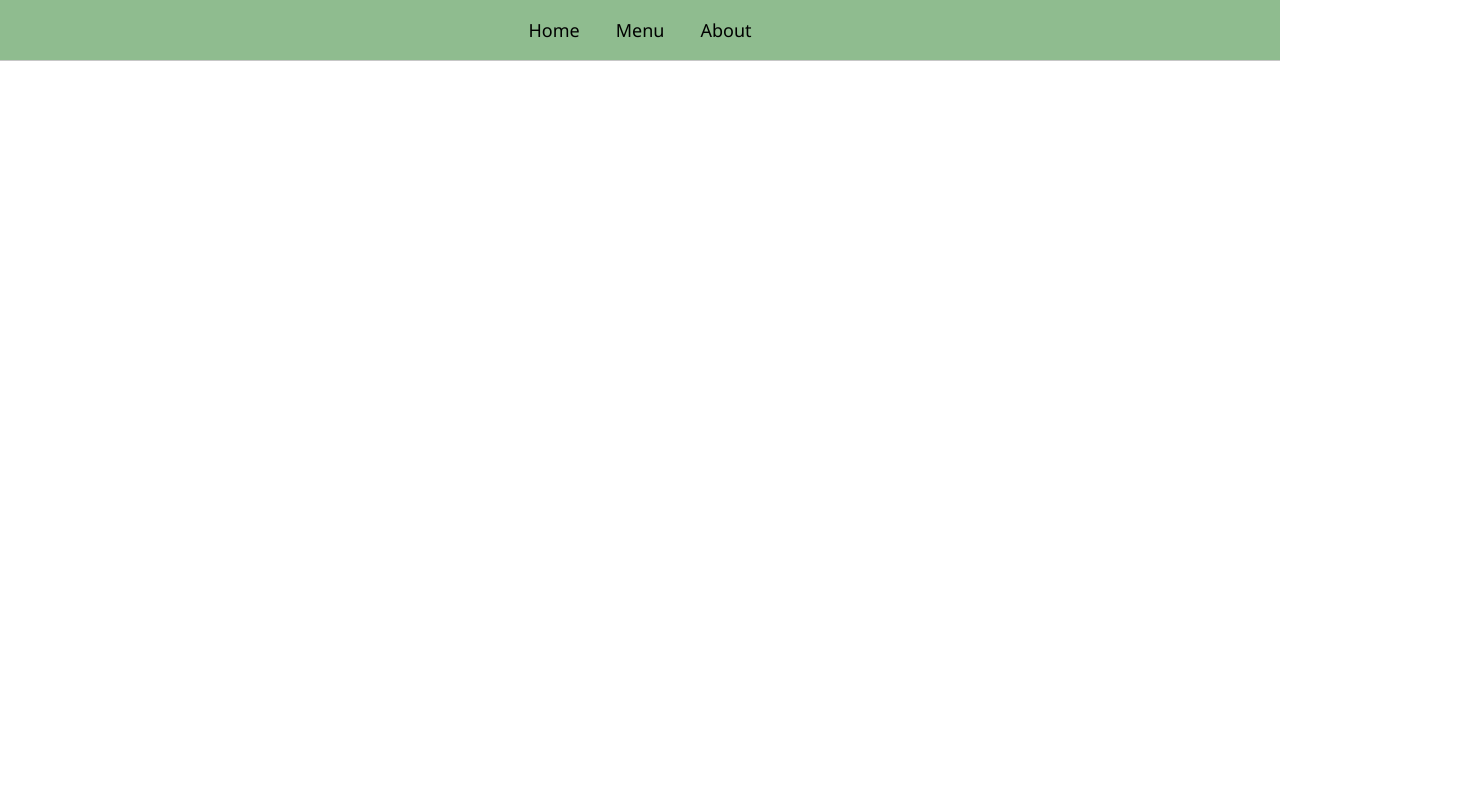
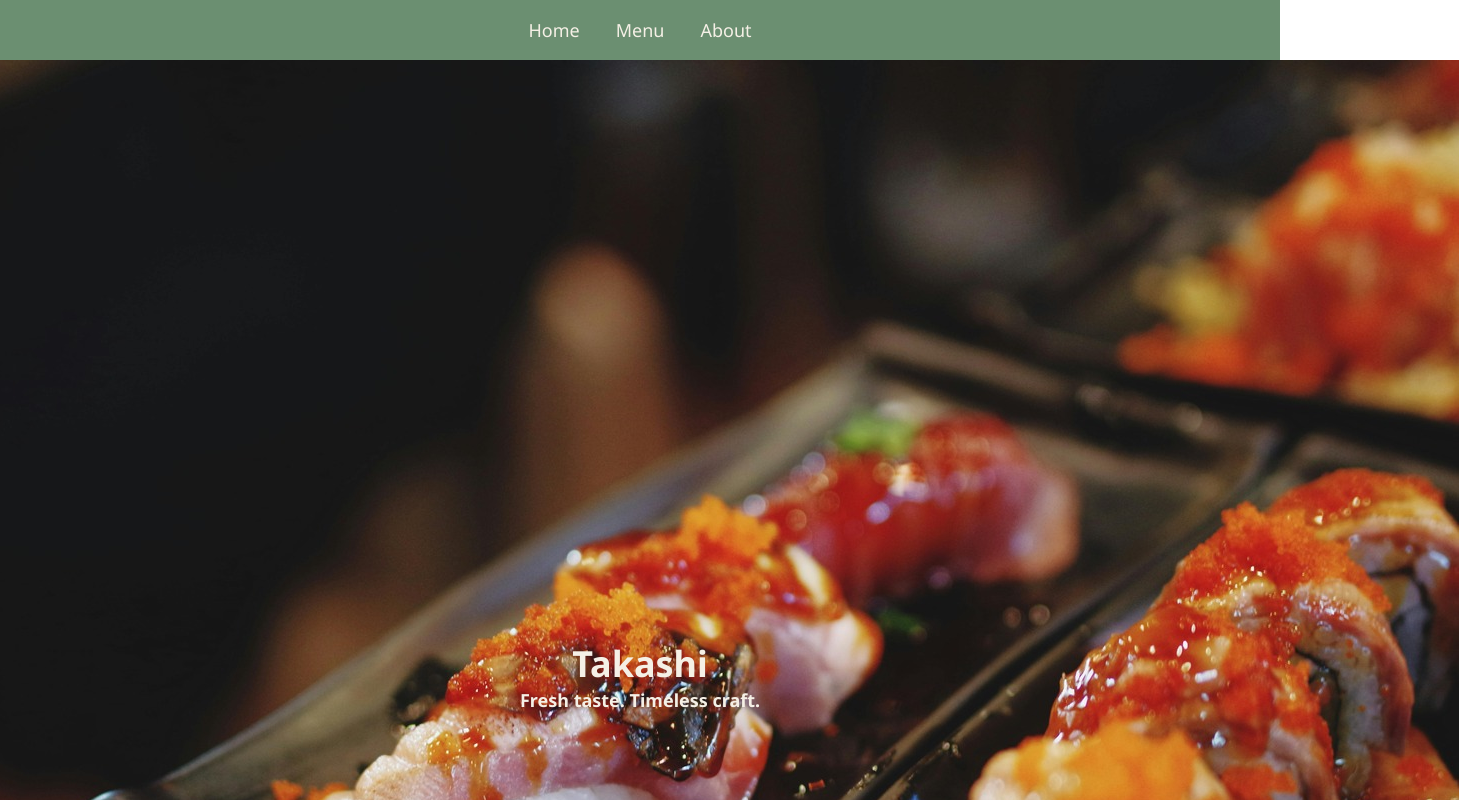
Before and after one commit to Splavacodo/restaurant-page, a website built with webpack: page src/index.html in a window 1280 px wide. Shown: the top 800 px of the page, 1459 px wide, since content can reach past the window. Built offline with nearby package versions, Linux system fonts and the light colour scheme.

Commit message:
Created module to handle loading homepage content and added initial basic styling to homepage content elements

```diff
--- a/src/index.js
+++ b/src/index.js
@@ -1,3 +1,4 @@
 import "./style.css";
+import { loadHomePage } from "./load-homepage";
 
-console.log('yo');
+loadHomePage();
--- /dev/null
+++ b/src/load-homepage.js
@@ -0,0 +1,31 @@
+import foodImg from "../public/images/restaurant-homepage-img.jpg";
+
+function loadHomePage() {
+    let contentContainer = document.querySelector("#content");
+    contentContainer.style["position"] = "relative";
+
+    let homepageImg = document.createElement("img");
+    homepageImg.src = foodImg;
+    homepageImg.alt = "sushi roll on a black plate and sashimi on a different black plate";
+    homepageImg.setAttribute("class", "homepage-img");
+
+    contentContainer.appendChild(homepageImg);
+
+    let restaurantName = document.createElement("div");
+    restaurantName.setAttribute("class", "restaurant-name");
+    restaurantName.textContent = "Takashi";
+
+    let restaurantSlogan = document.createElement("div");
+    restaurantSlogan.setAttribute("class", "restaurant-slogan");
+    restaurantSlogan.textContent = "Fresh taste. Timeless craft.";
+
+    let homepageBanner = document.createElement("div");
+    homepageBanner.setAttribute("class", "homepage-banner");
+
+    homepageBanner.appendChild(restaurantName);
+    homepageBanner.appendChild(restaurantSlogan);
+
+    contentContainer.appendChild(homepageBanner);
+}
+
+export { loadHomePage };
--- a/src/style.css
+++ b/src/style.css
@@ -3,6 +3,7 @@
 html,
 nav > button {
     font-family: "Noto Sans";
+    color: #F5F0E6;
 }
 
 body {
@@ -31,6 +32,31 @@ nav {
     padding: 12px 0;
     height: 36px;
 
-    border-bottom: 1px solid rgb(199, 199, 199);
-    background-color: darkseagreen;
+    background-color: #6B8F71;
 }
+
+#content {
+    display: flex;
+    justify-content: center;
+
+    width: 100%;
+    background-color: #22211E;
+}
+
+.restaurant-name {
+    font-size: 36px;
+    text-align: center;
+}
+
+.restaurant-slogan {
+    font-size: 18px;
+    text-align: center;
+}
+
+.homepage-banner {
+    position: absolute;
+    top: 50%;
+    left: 50%;
+    transform: translate(-50%, -50%);
+    font-weight: bold;
+}
```
Also changed, not shown: src/index.html (+0 -1 lines).
